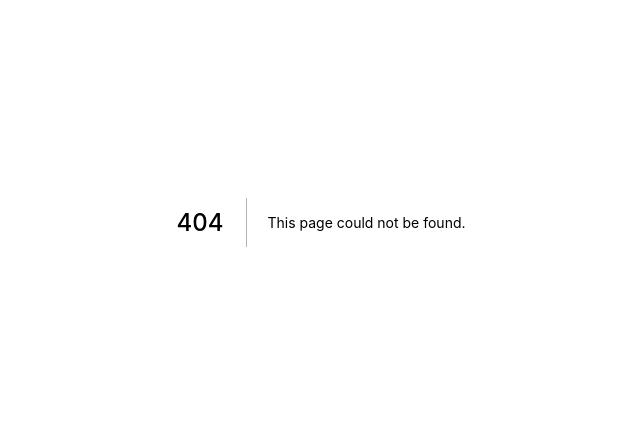
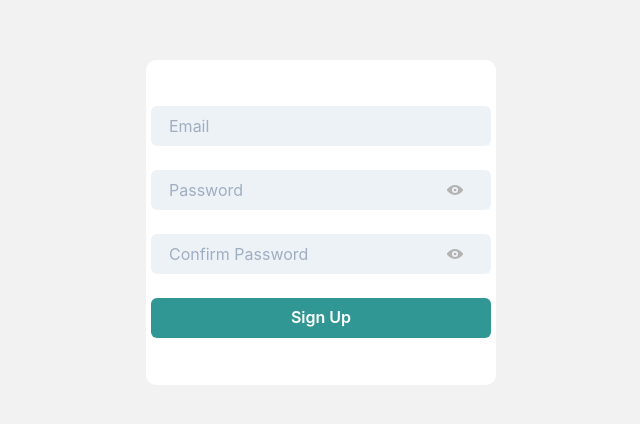
Before and after one commit to SultanaJon/stock-analyzer, a Next.js app: page /signup in a window 1280 px wide. Before the commit this address had no page. Shown: the part 178-602 px from the top of the page, without its empty margins (319-959 px from the left). Built offline with nearby package versions, Linux system fonts and the light colour scheme.

Commit message:
added sign up page.

```diff
--- /dev/null
+++ b/components/login-signup-box.js
@@ -0,0 +1,29 @@
+import React, {Component} from 'react'
+import { Center, Square } from "@chakra-ui/react";
+
+class LoginSignUpBox extends Component {
+    constructor(props){
+        super(props)
+    }
+
+    render(){
+        return (
+            <Center
+                bg='#f2f2f2'
+                h='100%'
+                w='100%'>
+
+                <Square
+                    bg='white'
+                    w='350px'
+                    h='325px'
+                    style={{borderRadius: '10px'}}>
+
+                    {this.props.children}
+                </Square>
+            </Center>
+        )
+    }
+}
+
+export default LoginSignUpBox
--- /dev/null
+++ b/pages/signup.js
@@ -0,0 +1,73 @@
+import React, {Component} from 'react'
+import LoginSignUpBox from '../components/login-signup-box'
+import { Stack } from '@chakra-ui/react'
+import {StandardInput, PasswordInput} from '../components/input';
+import { FilledButton } from '../components/button';
+
+class SignUp extends Component {
+
+    constructor(props){
+        super(props)
+
+        this.state = {
+            isLoading: false,
+            disabled: false
+        }
+    }
+
+    // todo: delete this function.
+    sleep(ms) {
+        return new Promise(
+          resolve => setTimeout(resolve, ms)
+        );
+      }
+
+    handleSignUpClick = async () => {
+        this.setState({
+            isLoading: true,
+            disabled: true
+        })
+
+        // todo: delete this code.
+        await this.sleep(10000)
+
+        try{
+           // todo: attempt to log the user in with firebase.
+        } catch(error){
+
+        }
+
+        this.setState({
+           isLoading: false,
+           disabled: false
+        })
+    }
+
+    render(){
+        return (
+            <LoginSignUpBox>
+                <Stack spacing={6}>
+                    <StandardInput
+                        disabled={this.state.disabled}
+                        placeholder='Email'/>
+
+                    <PasswordInput
+                        disabled={this.state.disabled}
+                        placeholder='Password'/>
+
+                    <PasswordInput
+                        disabled={this.state.disabled}
+                        placeholder='Confirm Password'/>
+
+                    <FilledButton
+                        disabled={this.state.disabled}
+                        isLoading={this.state.isLoading}
+                        text='Sign Up'
+                        onClick={this.handleSignUpClick}/>
+                </Stack>
+            </LoginSignUpBox>
+        )
+    }
+}
+
+export default SignUp
```
Also changed, not shown: pages/login.js (+6 -10 lines).
